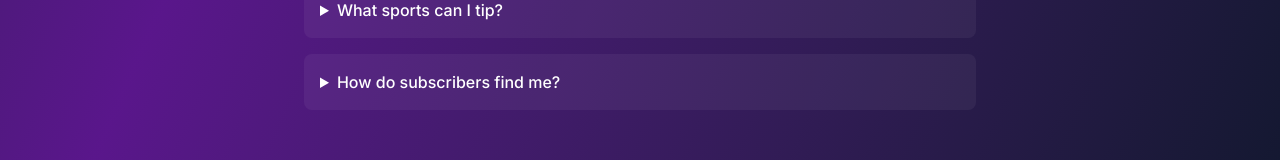
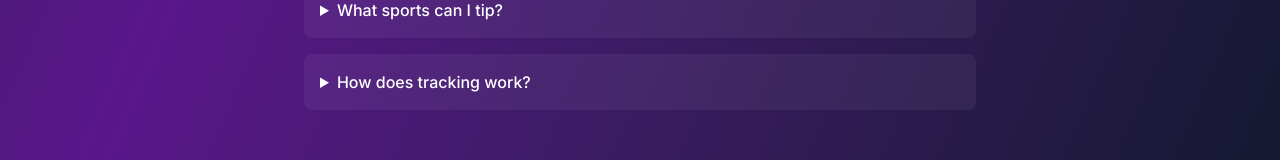
Before and after one commit to seabiscuitespoo-wq/tipstersking, a Next.js app: page /tipsters in a window 1280 px wide. Shown: the part 2565-2725 px from the top of the page. Built offline with nearby package versions, Linux system fonts and the light colour scheme.

Commit message:
fix: clarify FAQ about referral tracking

```diff
--- a/src/app/tipsters/page.tsx
+++ b/src/app/tipsters/page.tsx
@@ -237,8 +237,8 @@ export default function TipstersPage() {
             </details>
 
             <details className="bg-white/5 rounded-lg p-4">
-              <summary className="text-white font-medium cursor-pointer">How do subscribers find me?</summary>
-              <p className="text-gray-400 mt-2">You get a unique referral link to share. We also promote top tipsters on our homepage and social media.</p>
+              <summary className="text-white font-medium cursor-pointer">How does tracking work?</summary>
+              <p className="text-gray-400 mt-2">You get a referral code to track your signups. All tips are posted to the shared premium channel.</p>
             </details>
           </div>
         </div>
```
